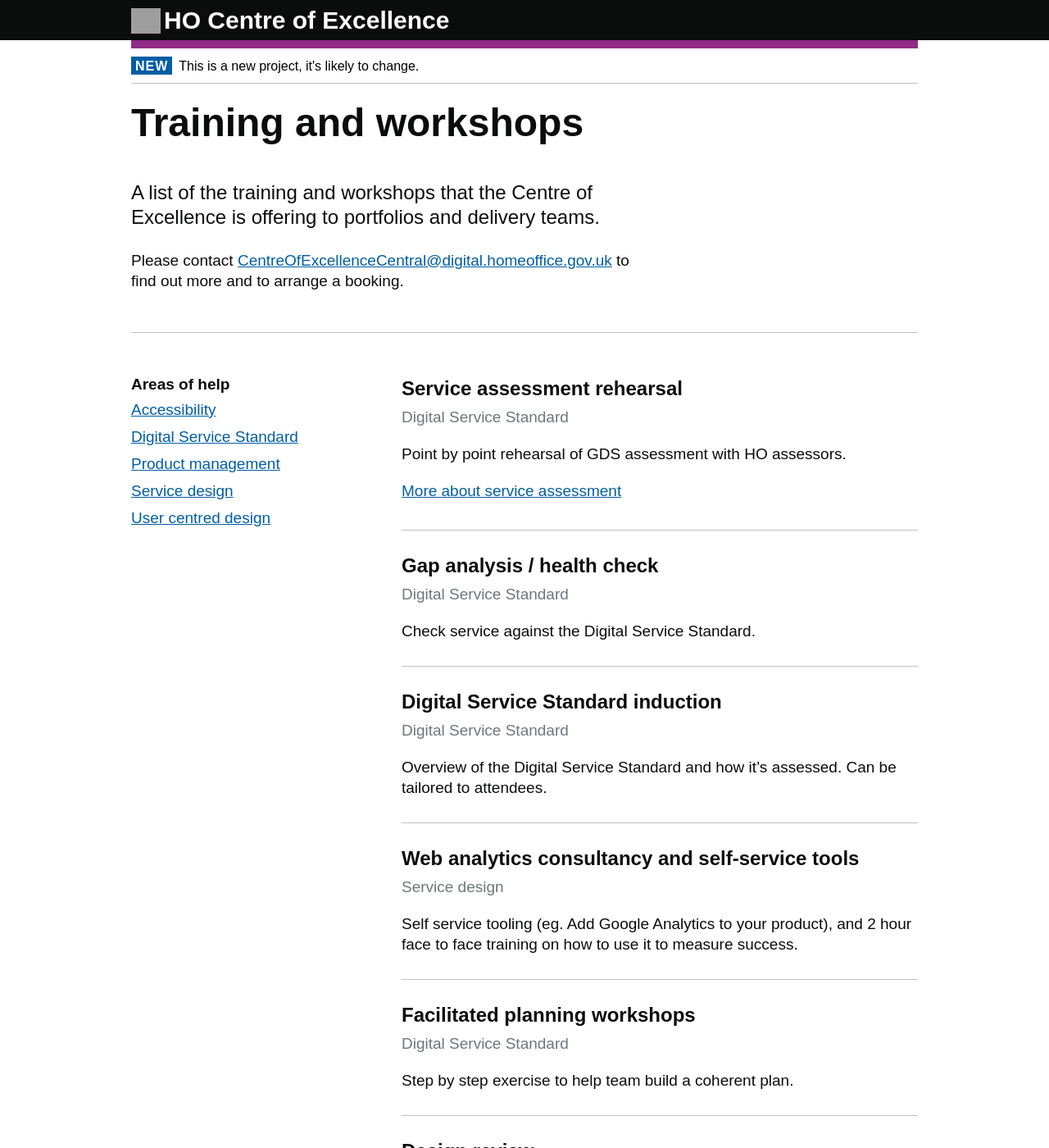
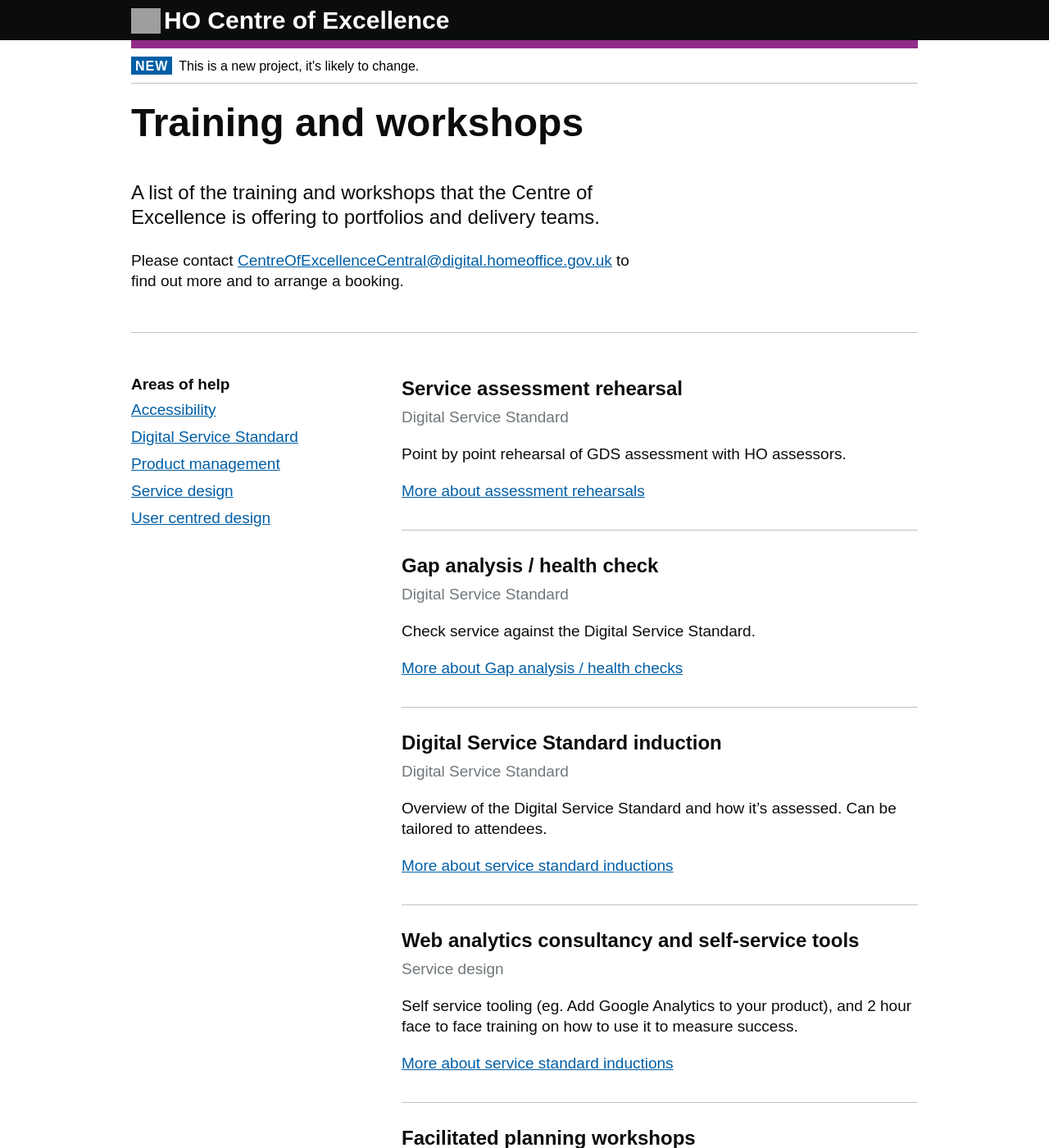
Before and after one commit to Abdul2/coe, a Jekyll site: the page built from index.md, in a window 1280 px wide and 1400 px high. Shown: the whole window at 82% size. Built offline with Jekyll 4.4.1, drawn with Linux system fonts in a browser that asks for light colours; grey boxes are pictures that could not be loaded.

Commit message:
dev: further details added

```diff
--- a/index.md
+++ b/index.md
@@ -12,17 +12,17 @@ Digital Service Standard
 Point by point rehearsal of GDS assessment with HO assessors.
 
 <details>
-  <summary><span class="summary">More about service assessment</span></summary>
+  <summary><span class="summary">More about assessment rehearsals</span></summary>
   <div class="panel panel-border-narrow">
     <h3>Benefits:</h3>
     <ul class="list list-bullet">
-      <li>Reduce risk of failing or being unprepared for the GDS assessment.</li>
-      <li>Identify any points where team may need to prepare more information.</li>
+      <li>reduce risk of failing or being unprepared for the GDS assessment</li>
+      <li>identify any points where team may need to prepare more information</li>
     </ul>
     <h3>Outputs:</h3>
     <ul class="list list-bullet">
-      <li>A written report with clear findings and recommendations.</li>
-      <li>Feedback on the presentation.</li>
+      <li>a written report with clear findings and recommendations</li>
+      <li>feedback on the presentation</li>
     </ul>
   </div>
 </details>
@@ -41,6 +41,20 @@ Digital Service Standard
 
 Check service against the Digital Service Standard.
 
+<details>
+  <summary><span class="summary">More about Gap analysis / health checks</span></summary>
+  <div class="panel panel-border-narrow">
+    <h3>Benefits:</h3>
+    <ul class="list list-bullet">
+      <li>understand where your service is against the standard, so we can offer the right support for future development</li>
+    </ul>
+    <h3>Outputs:</h3>
+    <ul class="list list-bullet">
+      <li>feedback at the end of the session, with follow up if needed</li>
+    </ul>
+  </div>
+</details>
+
 </div>
 
 
@@ -53,6 +67,21 @@ Digital Service Standard
 {: .meta }
 
 Overview of the Digital Service Standard and how it's assessed. Can be tailored to attendees.
+
+<details>
+  <summary><span class="summary">More about service standard inductions</span></summary>
+  <div class="panel panel-border-narrow">
+    <h3>Benefits:</h3>
+    <ul class="list list-bullet">
+      <li>raise awareness of what the Digital Service Standard is and what it means for the team</li>
+      <li>build understanding of how to build the right products in the right way, from the start</li>
+    </ul>
+    <h3>Outputs:</h3>
+    <ul class="list list-bullet">
+      <li>team gains basic understanding of the Digital Service Standard and how it's applied</li>
+    </ul>
+  </div>
+</details>
 
 </div>
 
@@ -67,6 +96,21 @@ Service design
 {: .meta }
 
 Self service tooling (eg. Add Google Analytics to your product), and 2 hour face to face training on how to use it to measure success.
+
+<details>
+  <summary><span class="summary">More about service standard inductions</span></summary>
+  <div class="panel panel-border-narrow">
+    <h3>Benefits:</h3>
+    <ul class="list list-bullet">
+      <li>raise awareness of what the Digital Service Standard is and what it means for the team</li>
+      <li>build understanding of how to build the right products in the right way, from the start</li>
+    </ul>
+    <h3>Outputs:</h3>
+    <ul class="list list-bullet">
+      <li>team gains basic understanding of the Digital Service Standard and how it's applied</li>
+    </ul>
+  </div>
+</details>
 
 </div>
 
```
